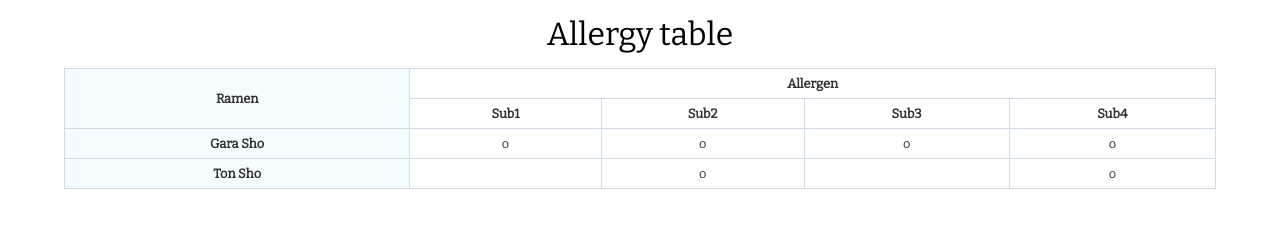
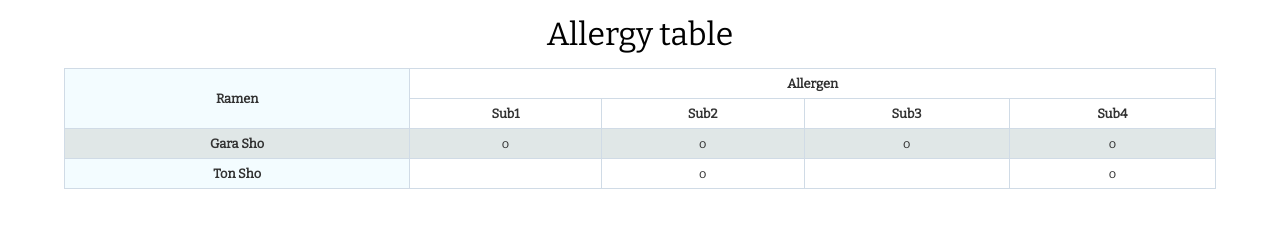
Before and after one commit to Risa0727/AllergyTable, a plain HTML site: page index.html in a window 1280 px wide. In both pictures the pointer is over the element "Gara Sho". Drawn offline with nearby package versions, Linux system fonts and the light colour scheme.

Commit message:
選択された行だけ背景の色を変える

```diff
--- a/layout.css
+++ b/layout.css
@@ -20,7 +20,6 @@ table{
 	border-collapse: collapse;
 	margin: 0 auto;
 }
-
 table td, table th {
 	padding: 7px 0;
 	background: #fff;
@@ -42,6 +41,13 @@ th.h-ramen {
 	font-size: 0.8em;
 	text-align: center;
 }
+table tr.item:hover td,
+table tr.item:hover th {
+	background-color: rgba(166, 187, 187, 0.349);
+}
+/* table td:hover {
+  background-color: rgba(125, 134, 134, 0.342);
+}  */
 /**
 	---------------------------------------------------------------
 */
```
